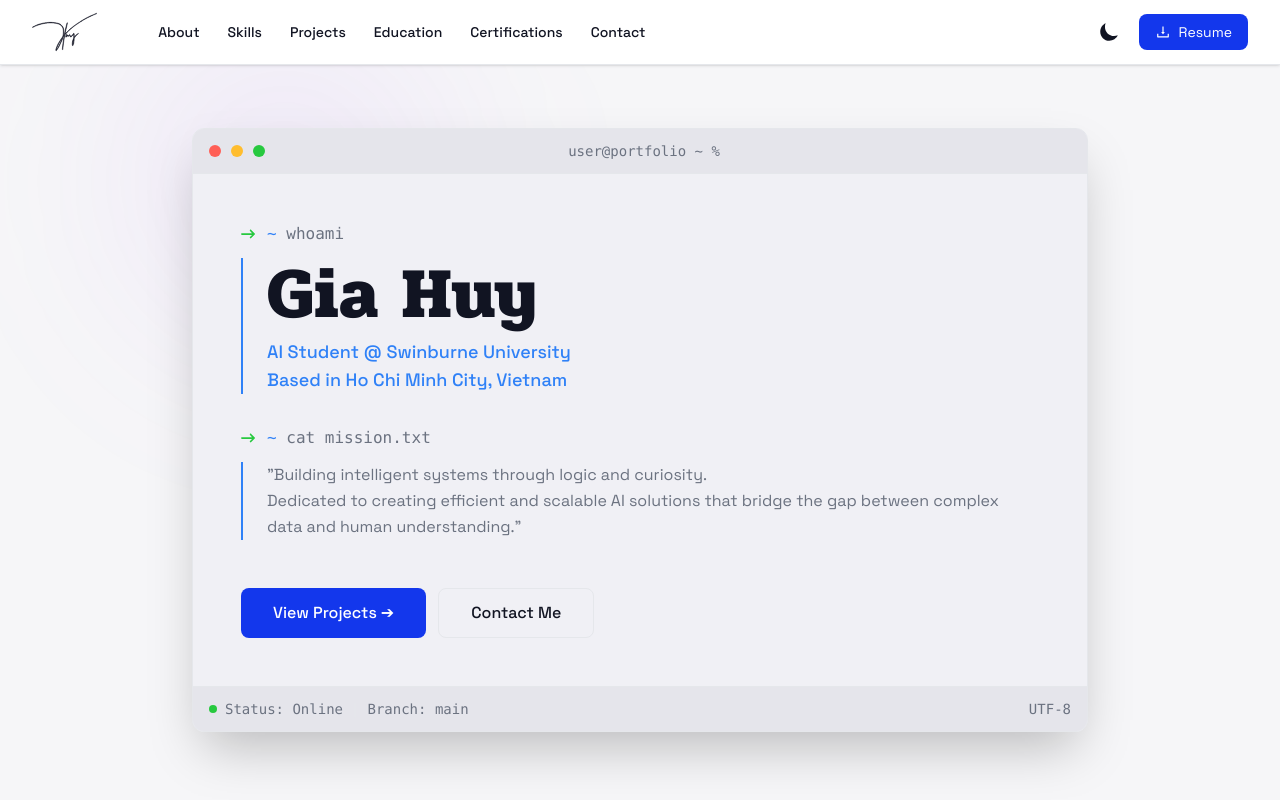
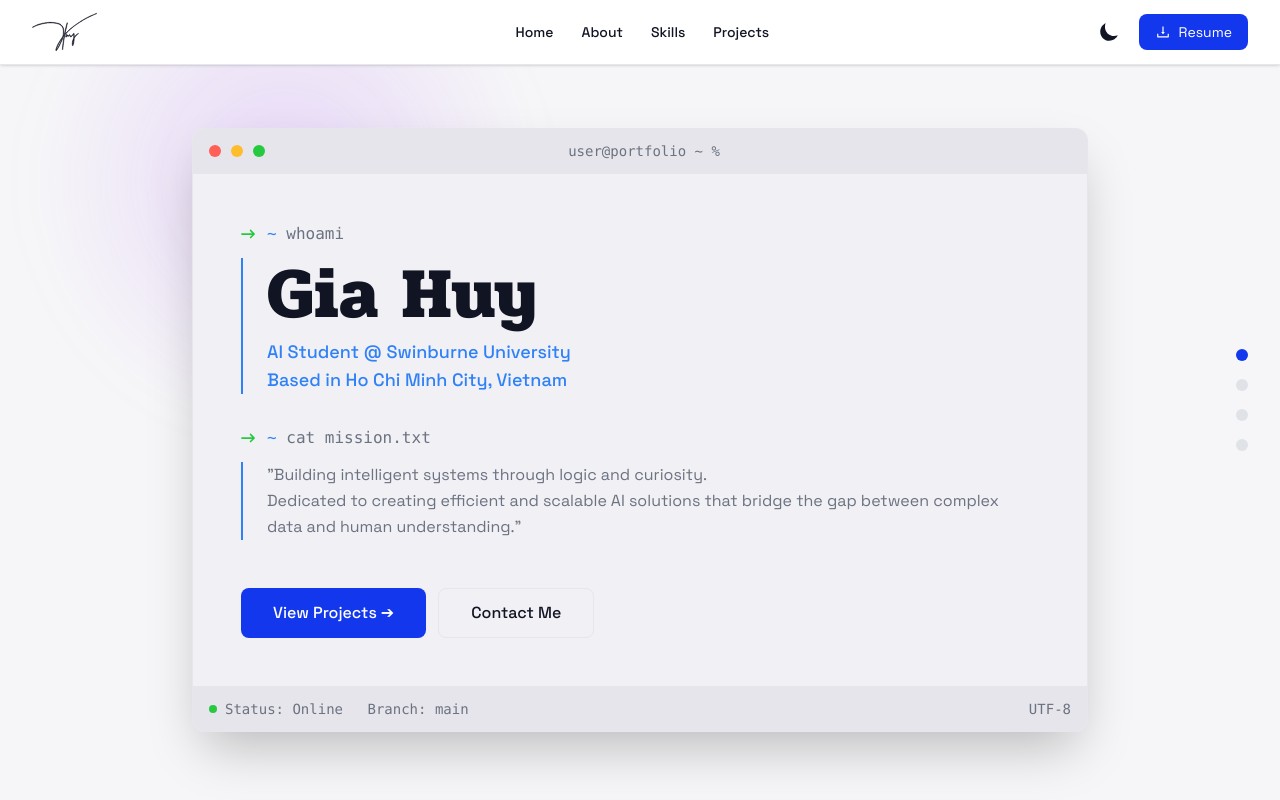
Before and after one commit to Robertise/portfolio, a React (Vite) app: page / in a window 1280 px wide. Shown: the top 800 px of the page. Built offline with nearby package versions, Linux system fonts and the light colour scheme.

Commit message:
scrollspy updates

```diff
--- a/src/components/Background.jsx
+++ b/src/components/Background.jsx
@@ -54,7 +54,7 @@ const Background = () => {
       {/* Grid background */}
       <Net color={gridColor} />
 
-      {/* Single purple dot with heavy blur */}
+      {/* Single purple dot with blur */}
       {dot && (
         <div
           className="fixed rounded-full z-0 pointer-events-none"
@@ -65,8 +65,8 @@ const Background = () => {
             height: '500px',
             background: isDark
               ? 'radial-gradient(circle, rgba(59, 130, 246, 0.15) 0%, rgba(59, 130, 246, 0) 70%)'
-              : 'radial-gradient(circle, rgba(168, 85, 247, 0.1) 0%, rgba(168, 85, 247, 0) 70%)',
-            filter: 'blur(80px)',
+              : 'radial-gradient(circle, rgba(168, 85, 247, 0.2) 0%, rgba(168, 85, 247, 0) 70%)',
+            filter: 'blur(30px)',
             transform: 'translate(-50%, -50%)',
             transition: 'background 0.3s ease',
           }}
--- a/src/components/Gallery.jsx
+++ b/src/components/Gallery.jsx
@@ -30,10 +30,30 @@ const ITEMS_PER_LOAD = 8;
 
 const Gallery = () => {
   const images = [
-    image1, image2, image3, image4, image5, image6,
-    image7, image8, image9, image10, image11, image12,
-    image13, image14, image15, image16, image17, image18,
-    image19, image20, image21, image22, image23, image24
+    image1,
+    image2,
+    image3,
+    image4,
+    image5,
+    image6,
+    image7,
+    image8,
+    image9,
+    image10,
+    image11,
+    image12,
+    image13,
+    image14,
+    image15,
+    image16,
+    image17,
+    image18,
+    image19,
+    image20,
+    image21,
+    image22,
+    image23,
+    image24,
   ];
 
   const [visibleCount, setVisibleCount] = useState(ITEMS_PER_LOAD);
@@ -48,23 +68,30 @@ const Gallery = () => {
       >
         <Masonry gutter="16px">
           {visibleImages.map((src, index) => (
-            <img
+            <div
               key={src}
-              src={src}
-              className="w-full rounded-lg"
-              alt=""
-            />
+              className="group relative overflow-hidden rounded-xl shadow-md hover:shadow-xl transition-all duration-300 cursor-pointer"
+            >
+              <img
+                src={src}
+                className="w-full h-full object-cover rounded-xl group-hover:scale-110 transition-transform duration-300"
+                alt={`Gallery image ${index + 1}`}
+              />
+              <div className="absolute inset-0 bg-gradient-to-t from-black/20 to-transparent opacity-0 group-hover:opacity-100 transition-opacity duration-300 rounded-xl" />
+            </div>
           ))}
         </Masonry>
       </ResponsiveMasonry>
 
       {hasMore && (
-        <div className="flex justify-center mt-6">
+        <div className="flex justify-center mt-8">
           <button
             onClick={() =>
-              setVisibleCount(v => Math.min(v + ITEMS_PER_LOAD, images.length))
+              setVisibleCount((v) =>
+                Math.min(v + ITEMS_PER_LOAD, images.length),
+              )
             }
-            className="bg-blue-600 text-white mr-4 text-sm md:text-base md:px-8 md:py-3 px-6 py-2 rounded-md hover:bg-blue-700 transition duration-300"
+            className="px-8 py-3 bg-gradient-to-r from-blue-600 to-blue-700 text-white font-medium rounded-lg hover:from-blue-700 hover:to-blue-800 transition-all duration-300 shadow-lg hover:shadow-xl transform hover:scale-105 text-sm md:text-base"
           >
             Load More
           </button>
--- a/src/components/Header.jsx
+++ b/src/components/Header.jsx
@@ -25,7 +25,7 @@ const Header = () => {
   return (
     <header className="fixed w-full top-0 z-50 bg-(--bg-secondary) border-b border-(--border-color) shadow-sm transition-colors duration-300">
       <div className="mx-auto max-w-7xl px-4 sm:px-6 lg:px-8">
-        <div className="flex items-center justify-between h-16 gap-4">
+        <div className="flex items-center h-16 gap-4">
           {/* Logo */}
           <div
             className="shrink-0 cursor-pointer hover:opacity-80 transition-opacity"
@@ -44,7 +44,7 @@ const Header = () => {
           </div>
 
           {/* Desktop Navigation */}
-          <nav className="hidden lg:flex items-center space-x-1 flex-1 ml-8">
+          <nav className="hidden lg:flex flex-1 justify-center items-center space-x-1 ml-24">
             {NAV_ITEMS.map((item) => (
               <button
                 key={item.id}
--- a/src/components/Layout.jsx
+++ b/src/components/Layout.jsx
@@ -1,10 +1,11 @@
 import { motion, AnimatePresence } from "framer-motion";
-import { useState } from 'react';
+import { useState } from "react";
 import { ThemeProvider } from "../contexts/ThemeContext";
 import Background from "../components/Background";
-import Header from './Header';
-import Intro from './Intro';
-import Home from '../pages/Home';
+import Header from "./Header";
+import Intro from "./Intro";
+import ScrollSpy from "./ScrollSpy";
+import Home from "../pages/Home";
 
 const LayoutContent = () => {
   const [showIntro, setShowIntro] = useState(true);
@@ -22,6 +23,9 @@ const LayoutContent = () => {
 
       {/* Header */}
       <Header />
+
+      {/* Scroll Spy Navigation */}
+      <ScrollSpy />
 
       {/* Main Content */}
       <Home />
--- /dev/null
+++ b/src/components/ScrollSpy.jsx
@@ -0,0 +1,144 @@
+import React, { useState, useEffect, useRef } from "react";
+import { motion } from "framer-motion";
+import { NAV_ITEMS } from "../config/navigation";
+import { useTheme } from "../hooks/useTheme";
+
+const DOT_SPACING = 30;
+const TRIGGER_OFFSET = 120;
+
+export default function ScrollSpy() {
+  const [activeIndex, setActiveIndex] = useState(0);
+  const [progress, setProgress] = useState(0);
+  const [fillDir, setFillDir] = useState("down");
+
+  const dotRef = useRef(0);
+  const dirRef = useRef("down");
+
+  const { isDark } = useTheme();
+
+  useEffect(() => {
+    const handleScroll = () => {
+      const sections = NAV_ITEMS.map((item) =>
+        document.getElementById(item.target)
+      ).filter(Boolean);
+
+      if (!sections.length) return;
+
+      const scrollY = window.scrollY;
+      const last = sections.length - 1;
+
+      const tp = sections.map((s, i) =>
+        i === 0 ? 0 : Math.max(0, s.offsetTop - TRIGGER_OFFSET)
+      );
+
+      let dot = dotRef.current;
+      let dir = dirRef.current;
+
+      if (dir === "down") {
+        while (dot < last && scrollY >= tp[dot + 1]) dot++;
+        if (scrollY < tp[dot]) {
+          dir = "up";
+          while (dot > 0 && scrollY <= tp[dot - 1]) dot--;
+        }
+      } else {
+        while (dot > 0 && scrollY <= tp[dot - 1]) dot--;
+        if (scrollY > tp[dot]) {
+          dir = "down";
+          while (dot < last && scrollY >= tp[dot + 1]) dot++;
+        }
+      }
+
+      if (dot === 0 && dir === "up") dir = "down";
+
+      let prog = 0;
+      if (dir === "down" && dot < last) {
+        const range = tp[dot + 1] - tp[dot];
+        prog = range > 0 ? (scrollY - tp[dot]) / range : 0;
+      } else if (dir === "up" && dot > 0) {
+        const range = tp[dot] - tp[dot - 1];
+        prog = range > 0 ? (tp[dot] - scrollY) / range : 0;
+      }
+
+      prog = Math.min(Math.max(prog, 0), 1);
+
+      dotRef.current = dot;
+      dirRef.current = dir;
+
+      setActiveIndex(dot);
+      setProgress(prog);
+      setFillDir(dir);
+    };
+
+    window.addEventListener("scroll", handleScroll, { passive: true });
+    handleScroll();
+
+    return () => window.removeEventListener("scroll", handleScroll);
+  }, []);
+
+  const primary = isDark ? "#2f81f7" : "#1337ec";
+  const secondary = isDark ? "#4B5563" : "#D1D5DB";
+
+  const handleDotClick = (target) => {
+    document
+      .getElementById(target)
+      ?.scrollIntoView({ behavior: "smooth", block: "start" });
+  };
+
+  const totalHeight = NAV_ITEMS.length * DOT_SPACING;
+
+  const barTop =
+    fillDir === "up"
+      ? DOT_SPACING / 2 + activeIndex * DOT_SPACING - DOT_SPACING * progress
+      : DOT_SPACING / 2 + activeIndex * DOT_SPACING;
+
+  const isLastSectionDown = activeIndex === NAV_ITEMS.length - 1 && fillDir === "down";
+  const barHeight = isLastSectionDown ? 0 : DOT_SPACING * progress;
+
+  return (
+    <div className="fixed right-6 top-1/2 -translate-y-1/2 z-40 hidden lg:flex">
+      <div
+        className="relative flex flex-col items-center"
+        style={{ height: totalHeight }}
+      >
+        <div
+          style={{
+            position: "absolute",
+            top: barTop,
+            width: "1px",
+            height: barHeight,
+            background: primary,
+            left: "50%",
+            transform: "translateX(-50%)",
+          }}
+        />
+
+        {NAV_ITEMS.map((item, index) => {
+          const isActive = index === activeIndex;
+
+          return (
+            <button
+              key={item.id}
+              onClick={() => handleDotClick(item.target)}
+              style={{ height: DOT_SPACING, width: 28 }}
+              className="flex items-center justify-center"
+              title={item.name}
+            >
+              <motion.div
+                className="rounded-full"
+                style={{
+                  width: 12,
+                  height: 12,
+                  background: isActive ? primary : secondary,
+                  opacity: isActive ? 1 : 0.6,
+                  zIndex: 1,
+                }}
+                animate={{ scale: isActive ? [1, 1.35, 1] : 1 }}
+                transition={{ duration: 0.35, ease: "easeOut" }}
+              />
+            </button>
+          );
+        })}
+      </div>
+    </div>
+  );
+}
--- a/src/config/navigation.js
+++ b/src/config/navigation.js
@@ -2,18 +2,16 @@
   Navigation configuration
 */
 export const NAV_ITEMS = [
-  { id: 1, name: 'About', target: 'about' },
-  { id: 2, name: 'Skills', target: 'skills' },
-  { id: 3, name: 'Projects', target: 'projects' },
-  { id: 4, name: 'Education', target: 'education' },
-  { id: 5, name: 'Certifications', target: 'certifications' },
-  { id: 6, name: 'Contact', target: 'contact' },
+  { id: 1, name: "Home", target: "home" },
+  { id: 2, name: "About", target: "about" },
+  { id: 3, name: "Skills", target: "skills" },
+  { id: 4, name: "Projects", target: "projects" },
 ];
 
 /*
   Scroll configuration
 */
 export const SCROLL_CONFIG = {
-  behavior: 'smooth',
+  behavior: "smooth",
   paddingTop: 64, // Header height in pixels
 };
```
